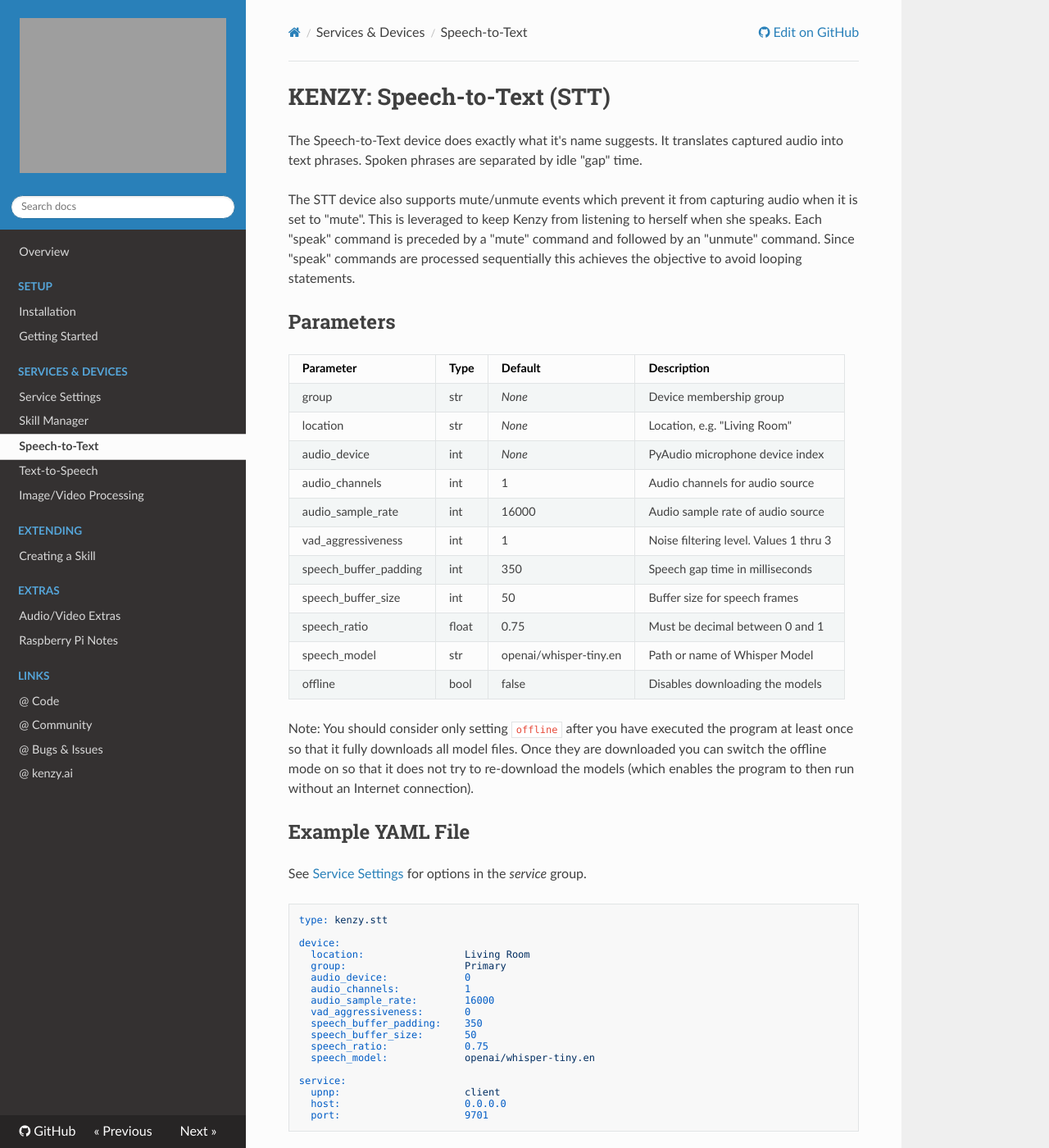
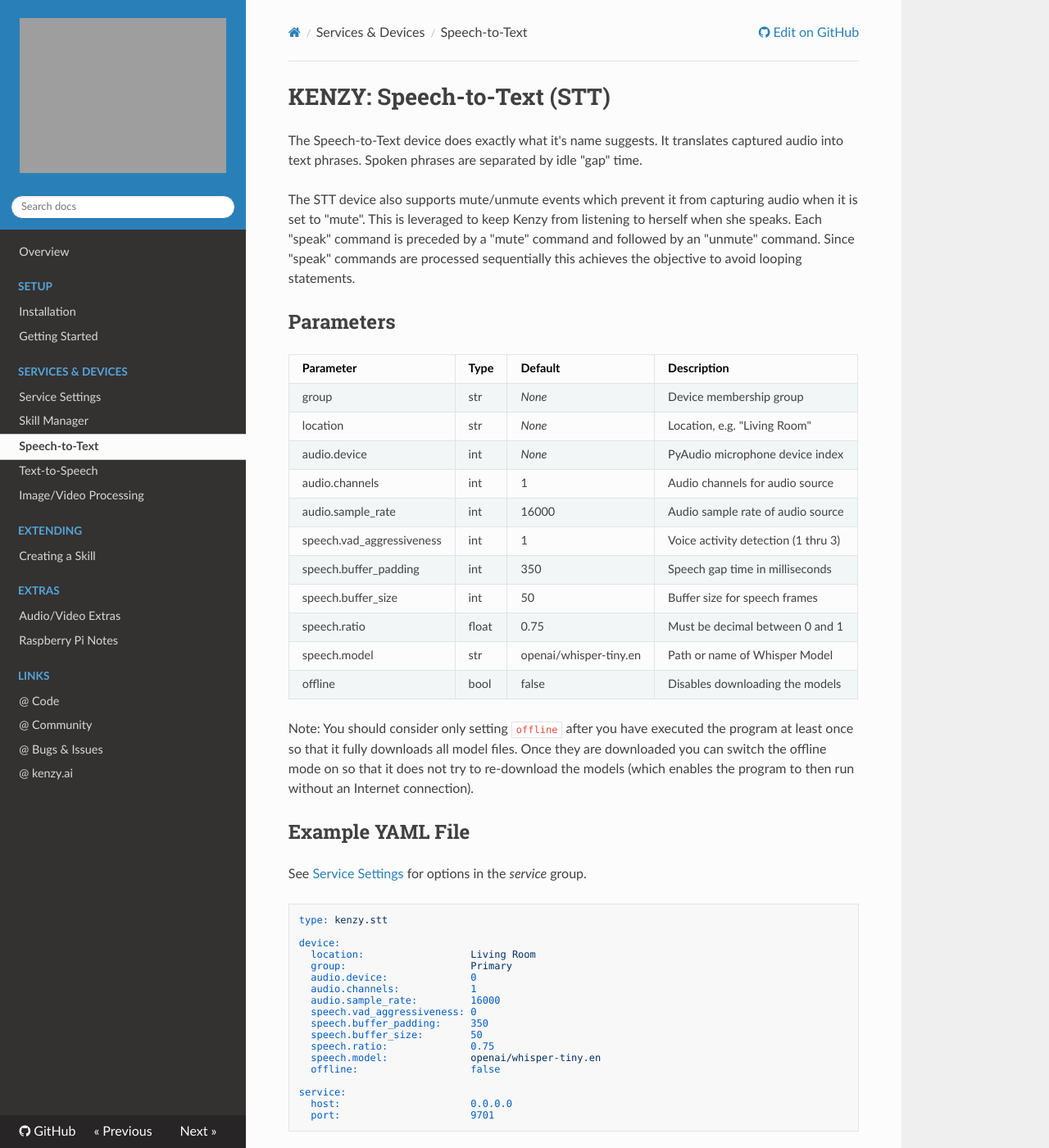
Before and after one commit to lnxusr1/kenzy, an MkDocs documentation site: the page built from docs/kenzy.devices.listener.md, in a window 1280 px wide and 1400 px high. Shown: the whole window at 82% size. Built offline with MkDocs 1.6.1, drawn with Linux system fonts in a browser that asks for light colours; nearby versions of some CDN libraries.

Commit message:
Tweaks for settings values

````diff
--- a/docs/kenzy.devices.listener.md
+++ b/docs/kenzy.devices.listener.md
@@ -5,19 +5,19 @@
 The STT device also supports mute/unmute events which prevent it from capturing audio when it is set to "mute".  This is leveraged to keep Kenzy from listening to herself when she speaks.  Each "speak" command is preceded by a "mute" command and followed by an "unmute" command.  Since "speak" commands are processed sequentially this achieves the objective to avoid looping statements.
 
 ## Parameters
-| Parameter              | Type    | Default                | Description                             |
-| :--------------------- | :------ | :--------------------- | :-------------------------------------- |
-| group                  | str     | *None*                 | Device membership group                 |
-| location               | str     | *None*                 | Location, e.g. "Living Room"            |
-| audio_device           | int     | *None*                 | PyAudio microphone device index         |
-| audio_channels         | int     | 1                      | Audio channels for audio source         |
-| audio_sample_rate      | int     | 16000                  | Audio sample rate of audio source       |
-| vad_aggressiveness     | int     | 1                      | Noise filtering level.  Values 1 thru 3 |
-| speech_buffer_padding  | int     | 350                    | Speech gap time in milliseconds         |
-| speech_buffer_size     | int     | 50                     | Buffer size for speech frames           |
-| speech_ratio           | float   | 0.75                   | Must be decimal between 0 and 1         |
-| speech_model           | str     | openai/whisper-tiny.en | Path or name of Whisper Model           |
-| offline                | bool    | false                  | Disables downloading the models         |
+| Parameter                 | Type    | Default                | Description                          |
+| :------------------------ | :------ | :--------------------- | :----------------------------------- |
+| group                     | str     | *None*                 | Device membership group              |
+| location                  | str     | *None*                 | Location, e.g. "Living Room"         |
+| audio.device              | int     | *None*                 | PyAudio microphone device index      |
+| audio.channels            | int     | 1                      | Audio channels for audio source      |
+| audio.sample_rate         | int     | 16000                  | Audio sample rate of audio source    |
+| speech.vad_aggressiveness | int     | 1                      | Voice activity detection  (1 thru 3) |
+| speech.buffer_padding     | int     | 350                    | Speech gap time in milliseconds      |
+| speech.buffer_size        | int     | 50                     | Buffer size for speech frames        |
+| speech.ratio              | float   | 0.75                   | Must be decimal between 0 and 1      |
+| speech.model              | str     | openai/whisper-tiny.en | Path or name of Whisper Model        |
+| offline                   | bool    | false                  | Disables downloading the models      |
 
 Note:  You should consider only setting ```offline``` after you have executed the program at least once so that it fully downloads all model files.  Once they are downloaded you can switch the offline mode on so that it does not try to re-download the models (which enables the program to then run without an Internet connection).
 
@@ -29,21 +29,21 @@
 type: kenzy.stt
 
 device:
-  location:                 Living Room
-  group:                    Primary
-  audio_device:             0
-  audio_channels:           1
-  audio_sample_rate:        16000
-  vad_aggressiveness:       0
-  speech_buffer_padding:    350
-  speech_buffer_size:       50
-  speech_ratio:             0.75
-  speech_model:             openai/whisper-tiny.en
+  location:                  Living Room
+  group:                     Primary
+  audio.device:              0
+  audio.channels:            1
+  audio.sample_rate:         16000
+  speech.vad_aggressiveness: 0
+  speech.buffer_padding:     350
+  speech.buffer_size:        50
+  speech.ratio:              0.75
+  speech.model:              openai/whisper-tiny.en
+  offline:                   false
 
 service:
-  upnp:                     client
-  host:                     0.0.0.0
-  port:                     9701
+  host:                      0.0.0.0
+  port:                      9701
 ```
 -----
 
````
Also changed, not shown: docs/kenzy.containers.md (+8 -10 lines), docs/kenzy.devices.skillmanager.md (+11 -10 lines), docs/kenzy.devices.speaker.md (+6 -7 lines), docs/kenzy.devices.watcher.md (+9 -2 lines), 9 other files.
